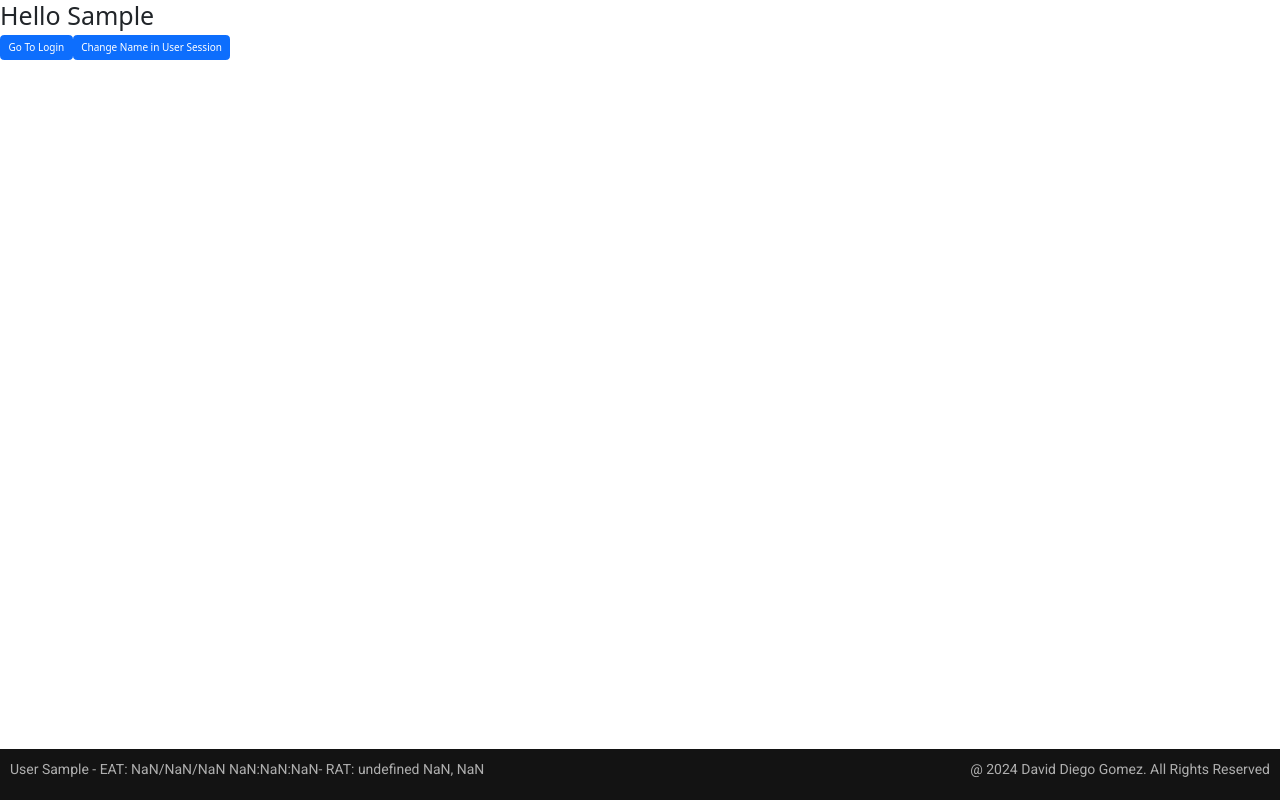
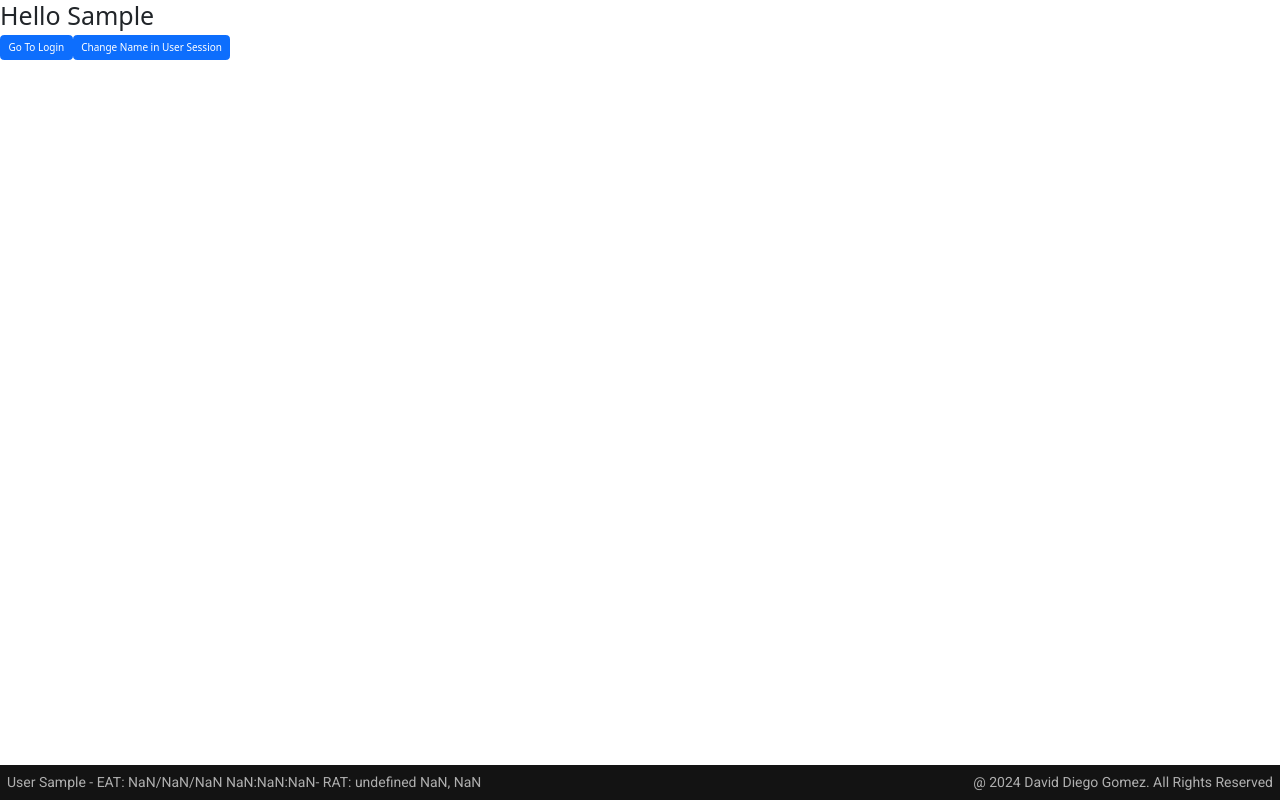
Before and after one commit to diegotubito/web-workspaces, a React (Create React App) app: page /home in a window 1280 px wide. Built offline with nearby package versions, Linux system fonts and the light colour scheme; sample sign-in values are in the browser's storage; a web font is replaced by a local one.

Commit message:
adjusting margin in p

```diff
--- a/src/Components/FooterBar/FooterBar.css
+++ b/src/Components/FooterBar/FooterBar.css
@@ -7,10 +7,9 @@
     background-color: #131313; /* Dark background for the footer */
     color: rgb(175, 175, 175); /* Light text color */
     text-align: right;
-    padding: 1rem 1rem; /* Some padding for spacing */
+    padding: 0.7rem 0.7rem; /* Some padding for spacing */
     display: inline-flex;
     justify-content: space-between;
-    align-items: center;
   }
 
   .protest-revolution-regular {
@@ -25,4 +24,11 @@
     font-weight: 400;
     font-style: normal;
     font-size: 14px;
+    margin: 0;
   }
+
+  .footer-bar .parr {
+    color: rebeccapurple;
+    background-color: red;
+
+  }
```
